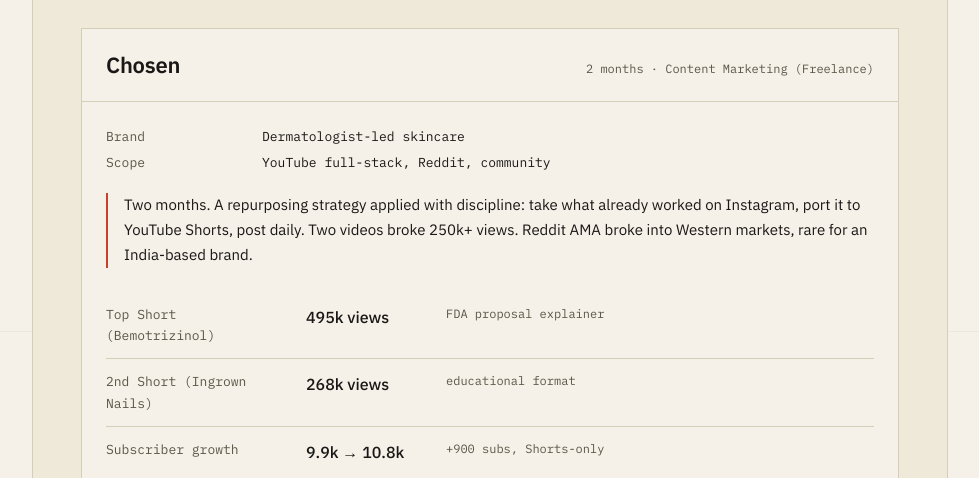
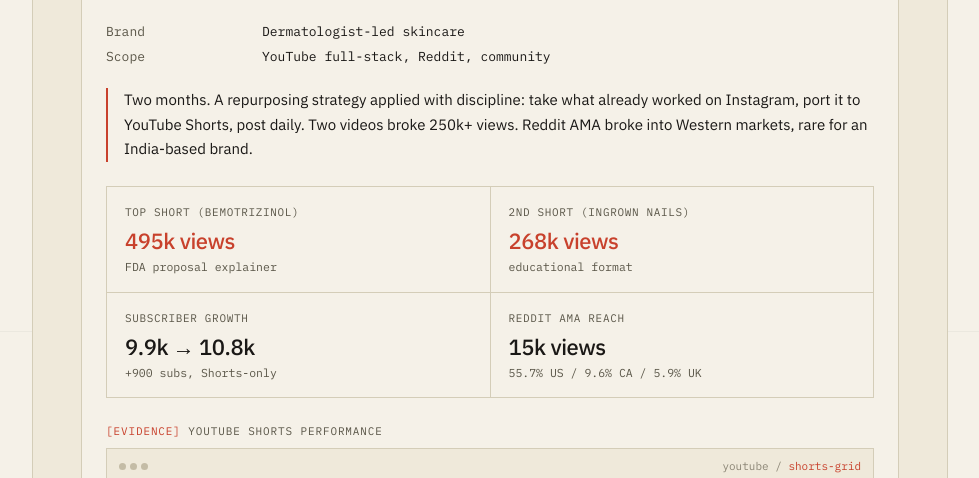
Before and after one commit to airwarmedd/portfolio-2026, a plain HTML site: page projects.html in a window 1280 px wide. Shown: the part 7669-8147 px from the top of the page, without its empty margins (150-1129 px from the left). Drawn offline with Linux system fonts and the light colour scheme.

Commit message:
Add files via upload

```diff
--- a/projects.html
+++ b/projects.html
@@ -237,7 +237,7 @@
             <div class="mg-value green">9M</div>
             <div class="mg-note">up from ~557k baseline</div>
           </div>
-          <div class="mg-cell">
+          <div class="mg-cell mg-cell-wide">
             <div class="mg-label">Tweets crossing 1M+ impressions</div>
             <div class="mg-value warm">100+</div>
             <div class="mg-note">across the tenure</div>
@@ -367,11 +367,6 @@
             <div class="mg-note">50+ followers in one post</div>
           </div>
           <div class="mg-cell">
-            <div class="mg-label">Meme tweet (GenZ)</div>
-            <div class="mg-value">35k+ impr.</div>
-            <div class="mg-note">78 followers gained</div>
-          </div>
-          <div class="mg-cell">
             <div class="mg-label">#LinkedOut campaign</div>
             <div class="mg-value">10 days</div>
             <div class="mg-note">community-adopted hashtag</div>
@@ -458,12 +453,28 @@
           Two months. A repurposing strategy applied with discipline: take what already worked on Instagram, port it to YouTube Shorts, post daily. Two videos broke 250k+ views. Reddit AMA broke into Western markets, rare for an India-based brand.
         </p>
 
-        <table class="metric-table">
-          <tr><td>Top Short (Bemotrizinol)</td><td class="green">495k views</td><td>FDA proposal explainer</td></tr>
-          <tr><td>2nd Short (Ingrown Nails)</td><td class="green">268k views</td><td>educational format</td></tr>
-          <tr><td>Subscriber growth</td><td>9.9k → 10.8k</td><td>+900 subs, Shorts-only</td></tr>
-          <tr><td>Reddit AMA reach</td><td>15k views</td><td>55.7% US / 9.6% CA / 5.9% UK</td></tr>
-        </table>
+        <div class="metric-grid">
+          <div class="mg-cell">
+            <div class="mg-label">Top Short (Bemotrizinol)</div>
+            <div class="mg-value green">495k views</div>
+            <div class="mg-note">FDA proposal explainer</div>
+          </div>
+          <div class="mg-cell">
+            <div class="mg-label">2nd Short (Ingrown Nails)</div>
+            <div class="mg-value green">268k views</div>
+            <div class="mg-note">educational format</div>
+          </div>
+          <div class="mg-cell">
+            <div class="mg-label">Subscriber growth</div>
+            <div class="mg-value">9.9k → 10.8k</div>
+            <div class="mg-note">+900 subs, Shorts-only</div>
+          </div>
+          <div class="mg-cell">
+            <div class="mg-label">Reddit AMA reach</div>
+            <div class="mg-value">15k views</div>
+            <div class="mg-note">55.7% US / 9.6% CA / 5.9% UK</div>
+          </div>
+        </div>
 
         <div class="evidence">
           <div class="evidence-label"><span class="accent">[evidence]</span> YouTube Shorts performance</div>
```
